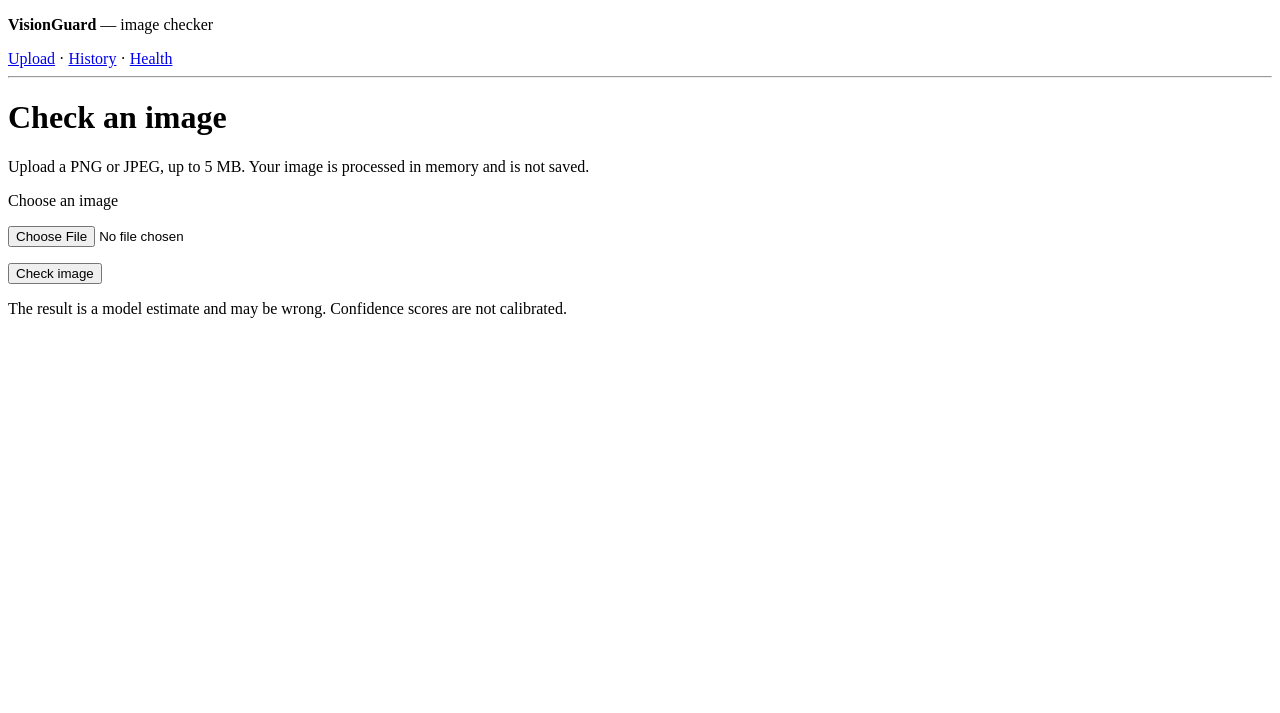
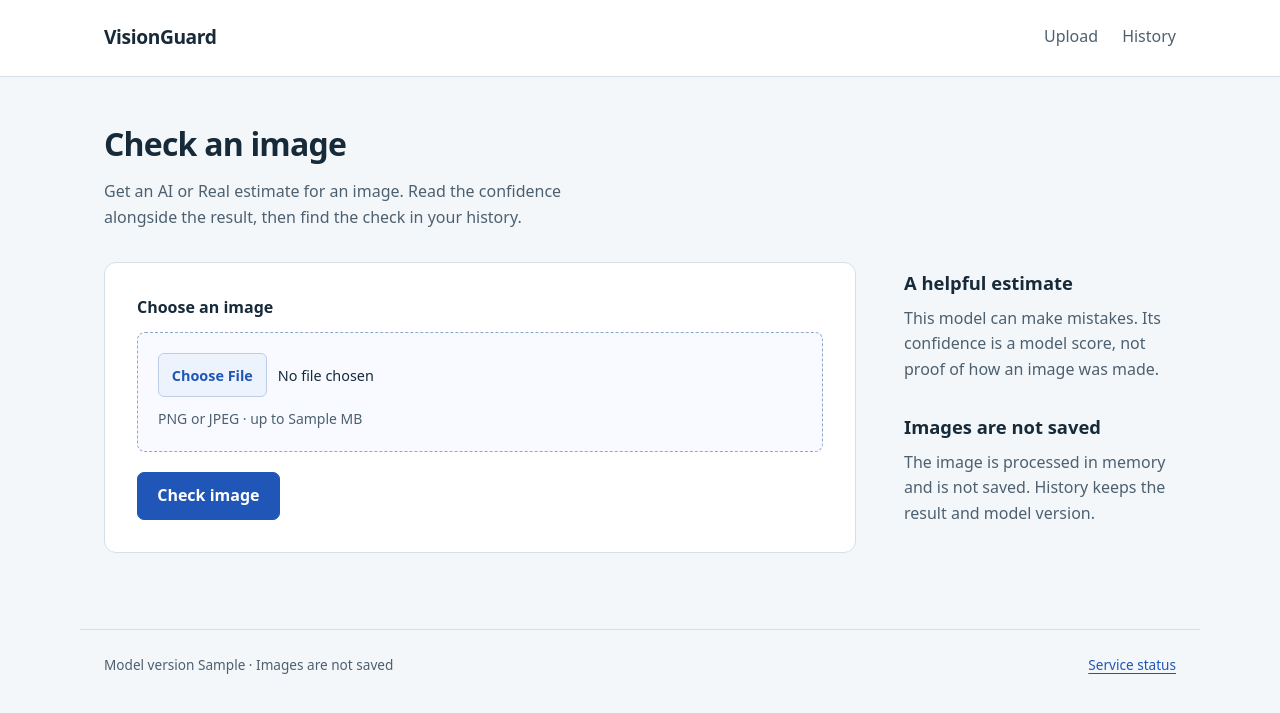
Before and after one commit to ammarbinmudassar/MLOPS-Assignment2, a Python web app: template task4/templates/upload.html in a window 1280 px wide. Shown: the top 713 px of the page. Run offline with Jinja, Linux system fonts and the light colour scheme; the template is opened without the code that fills it: most values are stand-ins (such as "Sample title", 1, 10 or a date in 2020).

Commit message:
Add simple web interface, SQLite history and environment-based servers

```diff
--- a/task4/inference.py
+++ b/task4/inference.py
@@ -13,7 +13,7 @@ from visionguard.preprocessing import PREPROCESSING_ID, decode_resize_bytes
 class VisionGuardPredictor:
     """Construct once at app startup and reuse for every request. No network calls."""
 
-    def __init__(self, model_dir):
+    def __init__(self, model_dir, threshold=None):
         directory = Path(model_dir)
         self.metadata = json.loads((directory / "metadata.json").read_text())
         if self.metadata["preprocessing"] != PREPROCESSING_ID:
@@ -21,7 +21,7 @@ class VisionGuardPredictor:
         path = directory / "model.keras"
         if hashlib.sha256(path.read_bytes()).hexdigest() != self.metadata["sha256"]:
             raise ValueError("Local model hash does not match its metadata.")
-        self.threshold = float(self.metadata["threshold"])
+        self.threshold = float(self.metadata["threshold"] if threshold is None else threshold)
         if not 0 <= self.threshold <= 1 or self.metadata["positive_class"] != "AI":
             raise ValueError("Invalid model decision settings.")
         self.image_size = int(self.metadata["image_size"])
--- /dev/null
+++ b/task4/static/site.css
@@ -0,0 +1,101 @@
+:root {
+  color-scheme: light;
+  --ink: #172a3a;
+  --muted: #4d6070;
+  --accent: #2056b8;
+  --accent-hover: #173f88;
+  --line: #d5dfe8;
+  --surface: #ffffff;
+  --background: #f4f7fa;
+  --soft-blue: #edf3fc;
+  --warning: #715016;
+  --warning-bg: #fff8e9;
+  --error: #962d34;
+  --radius: 12px;
+}
+* { box-sizing: border-box; }
+html { scrollbar-color: #a1b2c1 var(--background); }
+body { margin: 0; background: var(--background); color: var(--ink); font: 1rem/1.6 system-ui, -apple-system, BlinkMacSystemFont, "Segoe UI", sans-serif; }
+::selection { background: #dce9ff; color: var(--ink); }
+a { color: var(--accent); text-underline-offset: .2em; }
+a:hover { color: var(--accent-hover); }
+:focus-visible { outline: 3px solid var(--accent); outline-offset: 4px; }
+.skip-link { position: absolute; top: -5rem; left: 1rem; padding: .6rem 1rem; background: var(--surface); z-index: 10; }
+.skip-link:focus { top: .5rem; }
+.site-header { background: var(--surface); border-bottom: 1px solid var(--line); }
+.header-inner { max-width: 70rem; margin: auto; padding: 1.2rem 1.5rem; display: flex; align-items: center; justify-content: space-between; gap: 1rem; }
+.brand { font-size: 1.2rem; font-weight: 750; text-decoration: none; color: var(--ink); letter-spacing: -.02em; }
+.site-nav { display: flex; gap: 1.5rem; }
+.site-nav a { color: var(--muted); text-decoration: none; padding: .3rem 0; border-bottom: 2px solid transparent; }
+.site-nav a[aria-current="page"] { color: var(--accent); border-bottom-color: var(--accent); font-weight: 650; }
+.site-nav a:hover { color: var(--accent); }
+.page { width: min(100% - 3rem, 67rem); margin: 3rem auto 4rem; min-height: 55vh; }
+h1, h2, p { margin-top: 0; }
+h1 { font-size: 2rem; line-height: 1.2; letter-spacing: -.025em; margin-bottom: 1rem; }
+h2 { font-size: 1.15rem; line-height: 1.4; margin-bottom: .6rem; }
+p { max-width: 68ch; margin-bottom: 1rem; }
+.lead { color: var(--muted); max-width: 58ch; margin-bottom: 2rem; }
+.upload-grid { display: grid; grid-template-columns: minmax(0, 1fr) 17rem; gap: 3rem; align-items: start; }
+.upload-form { border: 1px solid var(--line); border-radius: var(--radius); padding: 2rem; background: var(--surface); }
+.field-label { display: block; font-weight: 650; margin-bottom: .7rem; }
+.file-field { padding: 1.25rem; background: #f8faff; border: 1px dashed #91a8ce; border-radius: 8px; margin-bottom: 1.25rem; }
+input[type="file"] { display: block; width: 100%; min-width: 0; color: var(--ink); font: inherit; font-size: .9rem; }
+input[type="file"]::file-selector-button { background: var(--soft-blue); color: var(--accent); border: 1px solid #bdcde8; border-radius: 6px; padding: .6rem .8rem; margin-right: .7rem; font: inherit; font-weight: 600; cursor: pointer; }
+input[type="file"]::file-selector-button:hover { background: #dce7f9; }
+.help, .small { font-size: .875rem; color: var(--muted); }
+.help { margin: .7rem 0 0; }
+.button, button { display: inline-flex; align-items: center; justify-content: center; min-height: 2.8rem; border: 1px solid var(--accent); border-radius: 7px; background: var(--accent); color: white; padding: .65rem 1.2rem; font: inherit; font-weight: 650; text-decoration: none; cursor: pointer; transition: background-color 150ms ease-out, border-color 150ms ease-out; }
+.button:hover, button:hover { color: white; background: var(--accent-hover); border-color: var(--accent-hover); }
+button:disabled { background: #647896; border-color: #647896; cursor: wait; }
+.button.secondary { background: var(--surface); color: var(--accent); border-color: var(--line); }
+.button.secondary:hover { background: var(--soft-blue); }
+.upload-aside { padding-top: .5rem; color: var(--muted); }
+.upload-aside h2 { color: var(--ink); }
+.upload-aside section + section { margin-top: 2rem; }
+.loading-status { margin: 1rem 0 0; }
+.loading-status:empty { display: none; }
+.result-panel, .message-panel { background: var(--surface); border: 1px solid var(--line); border-radius: var(--radius); padding: 2rem; max-width: 48rem; }
+.result-top { display: flex; align-items: start; justify-content: space-between; gap: 2rem; margin-bottom: 1.5rem; }
+.result-label { color: var(--muted); font-size: .9rem; margin-bottom: .2rem; }
+.prediction-value { font-size: 2.5rem; font-weight: 700; color: var(--accent); line-height: 1.2; margin: 0; }
+.confidence-value { font-size: 1.65rem; font-weight: 650; margin: 0; font-variant-numeric: tabular-nums; }
+.caveat { background: var(--warning-bg); color: var(--warning); border: 1px solid #e5d5ab; border-radius: 7px; padding: 1rem; margin-bottom: 1.5rem; }
+.caveat p { margin: 0; }
+.details { margin: 0 0 1.5rem; display: grid; grid-template-columns: 8rem minmax(0, 1fr); gap: .6rem 1rem; font-size: .9rem; }
+.details dt { color: var(--muted); }
+.details dd { margin: 0; overflow-wrap: anywhere; }
+.actions { display: flex; flex-wrap: wrap; gap: .75rem; }
+.message-panel h1 { color: var(--error); font-size: 1.65rem; }
+.message-panel .button { margin-top: .7rem; }
+.table-scroll { overflow-x: auto; background: var(--surface); border: 1px solid var(--line); border-radius: var(--radius); }
+table { border-collapse: collapse; width: 100%; font-size: .9rem; min-width: 46rem; }
+caption { text-align: left; padding: 1rem 1.2rem; font-weight: 650; }
+th { text-align: left; font-weight: 650; background: #f0f4f8; color: var(--muted); white-space: nowrap; }
+th, td { padding: .9rem 1.2rem; border-top: 1px solid var(--line); }
+td { font-variant-numeric: tabular-nums; }
+tbody tr:hover { background: #f7faff; }
+.filename { display: block; max-width: 23rem; overflow: hidden; text-overflow: ellipsis; white-space: nowrap; }
+.nowrap { white-space: nowrap; }
+.empty-state { padding: 2rem; background: var(--surface); border: 1px solid var(--line); border-radius: var(--radius); }
+.site-footer { max-width: 70rem; margin: auto; padding: 1.5rem; border-top: 1px solid var(--line); display: flex; flex-wrap: wrap; justify-content: space-between; gap: .75rem; font-size: .85rem; color: var(--muted); }
+@media (max-width: 760px) {
+  .upload-grid { grid-template-columns: 1fr; gap: 2rem; }
+  .upload-aside { display: grid; grid-template-columns: 1fr 1fr; gap: 1.5rem; }
+  .upload-aside section + section { margin-top: 0; }
+}
+@media (max-width: 480px) {
+  .header-inner { padding: 1rem; }
+  .site-nav { gap: 1rem; font-size: .9rem; }
+  .page { width: calc(100% - 2rem); margin: 2rem auto 3rem; }
+  h1 { font-size: 1.75rem; }
+  .upload-form, .result-panel, .message-panel { padding: 1.25rem; }
+  .file-field { padding: 1rem .75rem; }
+  input[type="file"] { font-size: .8rem; }
+  .upload-aside { display: block; }
+  .upload-aside section + section { margin-top: 1.5rem; }
+  .result-top { gap: 1rem; }
+  .details { grid-template-columns: 1fr; gap: .2rem; }
+  .details dd + dt { margin-top: .7rem; }
+  .site-footer { padding: 1.25rem 1rem; }
+}
+@media (prefers-reduced-motion: reduce) { *, *::before, *::after { transition: none !important; } }
--- /dev/null
+++ b/task4/static/upload.js
@@ -0,0 +1,17 @@
+const form = document.querySelector('[data-upload-form]');
+if (form) {
+  const button = form.querySelector('button[type="submit"]');
+  const status = form.querySelector('[data-upload-status]');
+  form.addEventListener('submit', () => {
+    button.disabled = true;
+    button.textContent = 'Checking image…';
+    form.setAttribute('aria-busy', 'true');
+    status.textContent = 'Checking the image. This may take a moment.';
+  });
+  window.addEventListener('pageshow', () => {
+    button.disabled = false;
+    button.textContent = 'Check image';
+    form.removeAttribute('aria-busy');
+    status.textContent = '';
+  });
+}
--- a/task4/templates/base.html
+++ b/task4/templates/base.html
@@ -4,17 +4,24 @@
   <meta charset="utf-8">
   <meta name="viewport" content="width=device-width, initial-scale=1">
   <title>{{ title | default('VisionGuard') }} · VisionGuard</title>
+  <link rel="stylesheet" href="{{ url_for('static', filename='site.css') }}">
+  <script src="{{ url_for('static', filename='upload.js') }}" defer></script>
 </head>
 <body>
-  <header>
-    <p><strong>VisionGuard</strong> — image checker</p>
-    <nav aria-label="Main navigation">
-      <a href="{{ url_for('upload') }}">Upload</a> ·
-      <a href="{{ url_for('history') }}">History</a> ·
-      <a href="{{ url_for('health') }}">Health</a>
-    </nav>
-    <hr>
+  <a class="skip-link" href="#main">Skip to content</a>
+  <header class="site-header">
+    <div class="header-inner">
+      <a class="brand" href="{{ url_for('upload') }}">VisionGuard</a>
+      <nav class="site-nav" aria-label="Main navigation">
+        <a href="{{ url_for('upload') }}"{% if request.endpoint == 'upload' %} aria-current="page"{% endif %}>Upload</a>
+        <a href="{{ url_for('history') }}"{% if request.endpoint == 'history' %} aria-current="page"{% endif %}>History</a>
+      </nav>
+    </div>
   </header>
-  <main>{% block content %}{% endblock %}</main>
+  <main id="main" class="page">{% block content %}{% endblock %}</main>
+  <footer class="site-footer">
+    <span>Model version {{ model_version }} · Images are not saved</span>
+    <a href="{{ url_for('health') }}">Service status</a>
+  </footer>
 </body>
 </html>
--- a/task4/templates/upload.html
+++ b/task4/templates/upload.html
@@ -1,11 +1,20 @@
 {% extends "base.html" %}
 {% block content %}
 <h1>Check an image</h1>
-<p>Upload a PNG or JPEG, up to 5 MB. Your image is processed in memory and is not saved.</p>
-<form action="{{ url_for('predict') }}" method="post" enctype="multipart/form-data">
-  <p><label for="image">Choose an image</label></p>
-  <p><input id="image" name="image" type="file" accept=".png,.jpg,.jpeg" required></p>
-  <button type="submit">Check image</button>
-</form>
-<p>The result is a model estimate and may be wrong. Confidence scores are not calibrated.</p>
+<p class="lead">Get an AI or Real estimate for an image. Read the confidence alongside the result, then find the check in your history.</p>
+<div class="upload-grid">
+  <form class="upload-form" action="{{ url_for('predict') }}" method="post" enctype="multipart/form-data" data-upload-form>
+    <label class="field-label" for="image">Choose an image</label>
+    <div class="file-field">
+      <input id="image" name="image" type="file" accept=".png,.jpg,.jpeg" aria-describedby="file-help" required>
+      <p class="help" id="file-help">PNG or JPEG · up to {{ upload_limit_mb }} MB</p>
+    </div>
+    <button type="submit">Check image</button>
+    <p class="small loading-status" aria-live="polite" data-upload-status></p>
+  </form>
+  <aside class="upload-aside" aria-label="Before you upload">
+    <section><h2>A helpful estimate</h2><p>This model can make mistakes. Its confidence is a model score, not proof of how an image was made.</p></section>
+    <section><h2>Images are not saved</h2><p>The image is processed in memory and is not saved. History keeps the result and model version.</p></section>
+  </aside>
+</div>
 {% endblock %}
```
Also changed, not shown: PRODUCT.md (added, +42 -0 lines), task4/app.py (+31 -34 lines), task4/run.py (added, +38 -0 lines), task4/settings.py (added, +27 -0 lines), task4/storage.py (added, +61 -0 lines), task4/templates/error.html (+5 -3 lines), task4/templates/history.html (+6 -6 lines), task4/templates/result.html (+14 -9 lines), tests/test_routes.py (+14 -2 lines), tests/test_web_settings.py (added, +24 -0 lines), .impeccable/config.json (added), .impeccable/surfaces/task4-templates.md (added), 2 other files.
